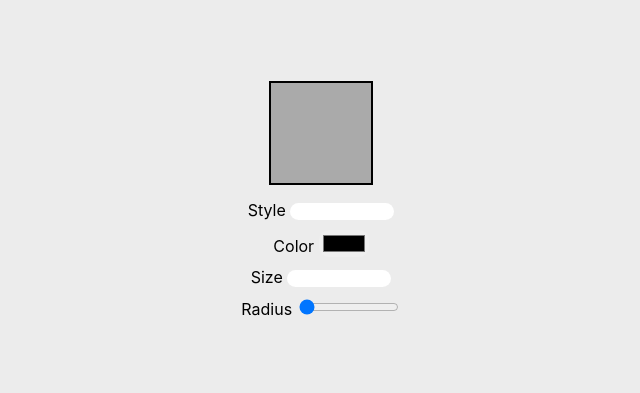
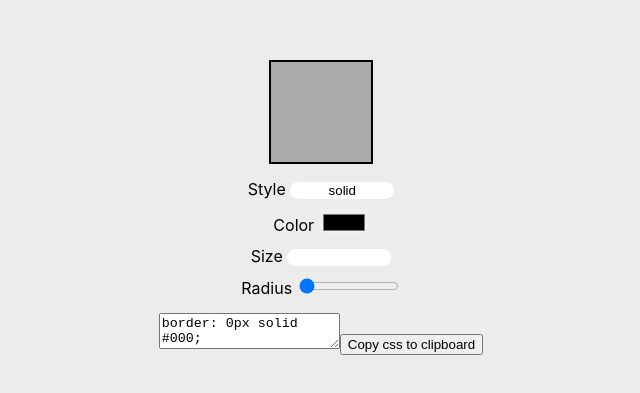
Before and after one commit to bestpractice116/box-css-preview, a React (Create React App) app: page / in a window 1280 px wide. Shown: the part 189-582 px from the top of the page, without its empty margins (319-959 px from the left). Built offline with nearby package versions, Linux system fonts and the light colour scheme.

Commit message:
add feature 'copy to clipboard and fix bug in state'

```diff
--- a/src/App.js
+++ b/src/App.js
@@ -4,8 +4,8 @@ import './App.css';
 function App() {
 
   const [state, setState] = useState({
-    style: '',
-    color: '',
+    style: 'solid',
+    color: '#000',
     size: '0px',
     radius: '0',
   })
@@ -33,32 +33,40 @@ function App() {
 
       <div className="costumize-area">
         Style <input name="style" type="text" value={state.style} onChange={(event)=>{
-          setState({ style: event.target.value })
+          setState({ ...state, style: event.target.value })
           updateBorderStyle(event.target.value)
         }}/>
       </div>
       <br/>
       <div className="costumize-area">
         Color <input name="color" type="color" onChange={(event)=>{
-          setState({ color: event.target.value })
+          setState({ ...state, color: event.target.value })
           updateBorderColor(event.target.value)
         }}/>
       </div>
       <br/>
       <div className="costumize-area">
         Size <input name="size" type="number" onChange={(event)=>{
-          setState({ size: event.target.value + 'px' })
+          setState({ ...state, size: event.target.value + 'px' })
           updateBorderSize(event.target.value)
         }}/>
       </div>
       <br/>
       <div className="costumize-area">
         Radius <input name="radius" type="range" value={state.radius} step="1" min="0" max="150" onChange={(event)=>{
-          setState({ radius: event.target.value })
+          setState({ ...state, radius: event.target.value })
           updateBorderRadius(event.target.value)
         }}/>
       </div>
       <br/>
+
+      <textarea id="text-to-copy" type="text" value={`border: ${state.size} ${state.style} ${state.color};\nborder-radius: ${state.radius}px;`}/>
+
+      <button onClick={() => {
+        const areaToCopy = document.getElementById("text-to-copy")
+        areaToCopy.select()
+        document.execCommand('copy')
+      }}>Copy css to clipboard</button>
 
     </div>
   );
```
